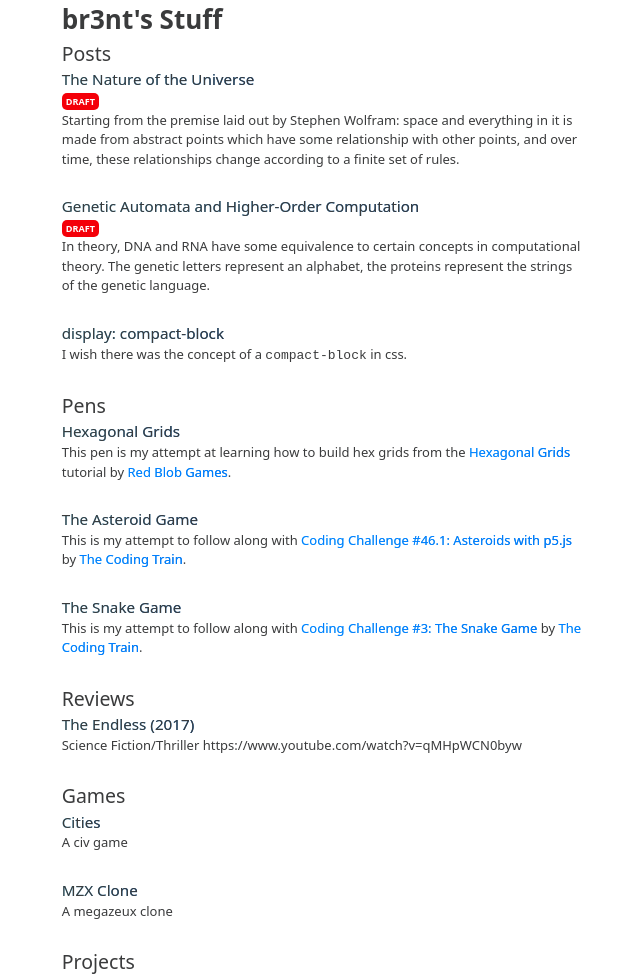
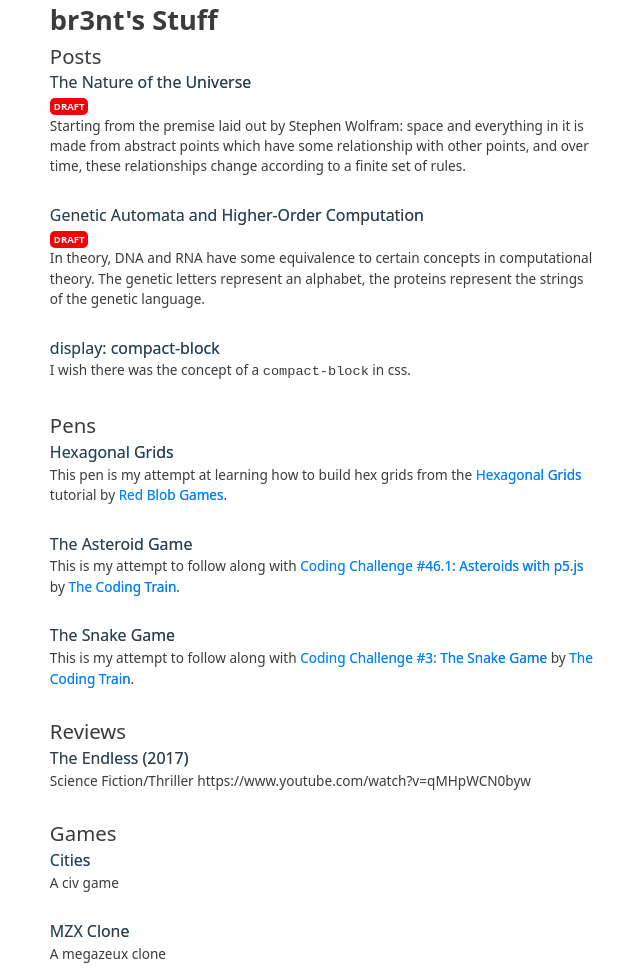
Before and after one commit to br3nt/br3nt.github.io, a Jekyll site: the page built from index.html, in a window 1280 px wide. Shown: the part 408-1384 px from the top of the page, without its empty margins (318-958 px from the left). Built offline with Jekyll 4.4.1, drawn with Linux system fonts in a browser that asks for light colours; grey boxes are pictures that could not be loaded.

Commit message:
Change base font-size back to REM

```diff
--- a/assets/css/style.css
+++ b/assets/css/style.css
@@ -30,7 +30,7 @@
 html {
   color-scheme: light dark;
   font-family: system-ui;
-  font-size: var(--font-size, 13px);
+  font-size: var(--font-size, 0.85rem);
   line-height: var(--line-height, 1.5);
   color: var(--body-text-color);
 }
```
